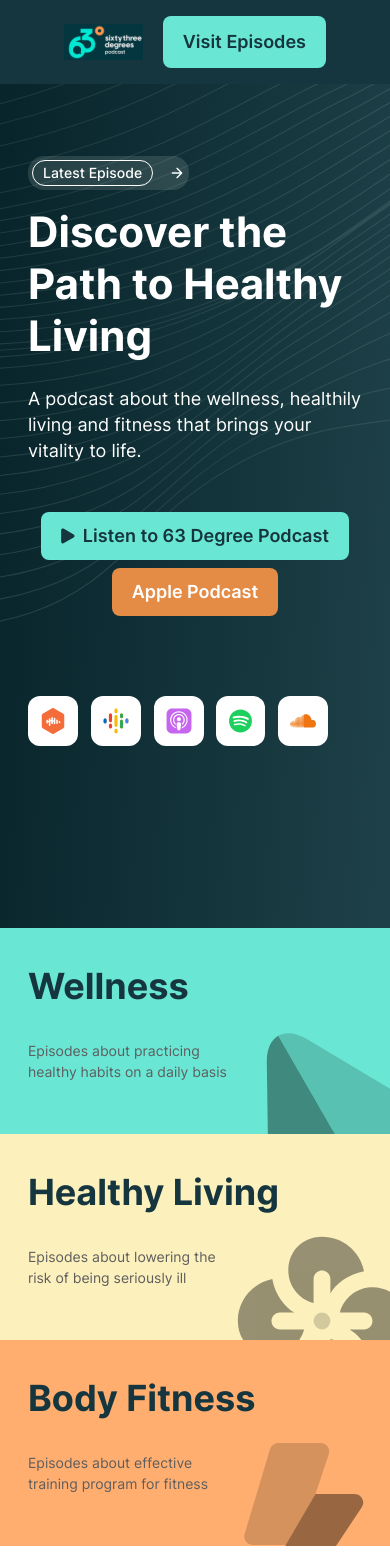
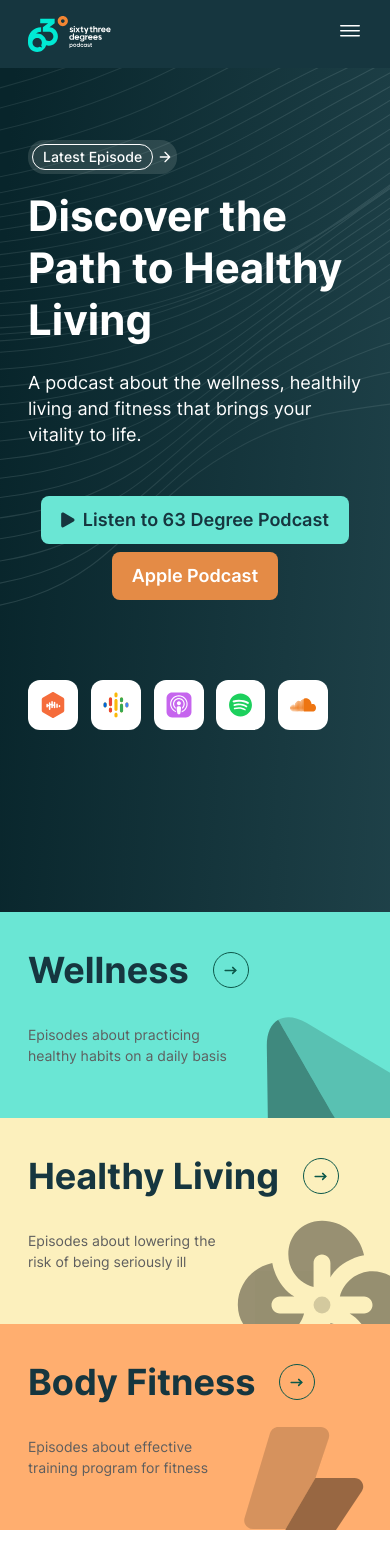
Before and after one commit to Yaasir024/63-degree-podcast, a Vue app: page / in a window 390 px wide. Shown: the top 1568 px of the page. Built offline with nearby package versions, Linux system fonts and the light colour scheme.

Commit message:
/responsivensess

```diff
--- a/src/components/home/Hero.vue
+++ b/src/components/home/Hero.vue
@@ -4,10 +4,10 @@
             <a href="#" class="inline-block">
                 <div class="flex items-center rounded-2xl bg-[#f0f4ed21] p-[4px]">
                     <button
-                        class="border border-white rounded-2xl px-[10px] py-[2px] text-[14px] leading-[20px] font-medium text-white mr-[12px]">Latest
+                        class="border border-white rounded-2xl px-[10px] py-[2px] text-[14px] leading-[20px] font-medium text-white xs:mr-[12px]">Latest
                         Episode</button>
                     <div class="flex items-center">
-                        <span class="text-[14px] leading-[20px] font-medium text-white hidden xs:bloxk">EP01 - Intro to Healthy
+                        <span class="text-[14px] leading-[20px] font-medium text-white hidden xs:block">EP01 - Intro to Healthy
                             Living</span>
                         <svg class="ml-1" width="16" height="16" viewBox="0 0 16 16" fill="none"
                             xmlns="http://www.w3.org/2000/svg">
--- a/src/components/home/Topics.vue
+++ b/src/components/home/Topics.vue
@@ -1,11 +1,37 @@
 <template>
     <section class="flex flex-wrap">
-        <div class="bg-63-light-green pt-[34px] px-[28px] xs:px-[48px] pb-[52px] relative flex-full md:flex-50% lg:flex-33.33%">
+        <div
+            class="bg-63-light-green pt-[34px] px-[28px] xs:px-[48px] pb-[52px] relative flex-full md:flex-50% lg:flex-33.33%">
             <div class="">
                 <div class="flex items-center">
                     <h3 class="text-[36px] leading-[48px] font-bold text-63-dark-green">
                         Wellness
                     </h3>
+                    <svg class="ml-[24px]" width="36" height="36" viewBox="0 0 36 36" fill="none"
+                        xmlns="http://www.w3.org/2000/svg">
+                        <g clip-path="url(#clip0_23_56648)">
+                            <circle cx="18" cy="18" r="17.5" stroke="#0C584A" />
+                            <g clip-path="url(#clip1_23_56648)">
+                                <path fill-rule="evenodd" clip-rule="evenodd"
+                                    d="M11.4001 18.4C11.4001 17.9858 11.7359 17.65 12.1501 17.65H22.6501C23.0644 17.65 23.4001 17.9858 23.4001 18.4C23.4001 18.8142 23.0644 19.15 22.6501 19.15H12.1501C11.7359 19.15 11.4001 18.8142 11.4001 18.4Z"
+                                    fill="#0C584A" />
+                                <path fill-rule="evenodd" clip-rule="evenodd"
+                                    d="M23.1805 17.8697C23.4734 18.1626 23.4734 18.6375 23.1805 18.9304L20.1805 21.9304C19.8876 22.2232 19.4127 22.2232 19.1198 21.9304C18.8269 21.6375 18.8269 21.1626 19.1198 20.8697L22.1198 17.8697C22.4127 17.5768 22.8876 17.5768 23.1805 17.8697Z"
+                                    fill="#0C584A" />
+                                <path fill-rule="evenodd" clip-rule="evenodd"
+                                    d="M19.1198 14.8697C19.4127 14.5768 19.8876 14.5768 20.1805 14.8697L23.1805 17.8697C23.4734 18.1626 23.4734 18.6375 23.1805 18.9304C22.8876 19.2232 22.4127 19.2232 22.1198 18.9304L19.1198 15.9304C18.8269 15.6375 18.8269 15.1626 19.1198 14.8697Z"
+                                    fill="#0C584A" />
+                            </g>
+                        </g>
+                        <defs>
+                            <clipPath id="clip0_23_56648">
+                                <rect width="36" height="36" fill="white" />
+                            </clipPath>
+                            <clipPath id="clip1_23_56648">
+                                <rect width="18" height="18" fill="white" transform="translate(8.40039 9.40002)" />
+                            </clipPath>
+                        </defs>
+                    </svg>
                 </div>
                 <p class="mt-[30px] text-[14px] leading-[21px] max-w-[215px] text-[#5E5E5E]">
                     Episodes about practicing healthy habits on a daily basis
@@ -29,6 +55,31 @@
                     <h3 class="text-[36px] leading-[48px] font-bold text-63-dark-green">
                         Healthy Living
                     </h3>
+                    <svg class="ml-[24px]" width="36" height="36" viewBox="0 0 36 36" fill="none"
+                        xmlns="http://www.w3.org/2000/svg">
+                        <g clip-path="url(#clip0_23_56648)">
+                            <circle cx="18" cy="18" r="17.5" stroke="#0C584A" />
+                            <g clip-path="url(#clip1_23_56648)">
+                                <path fill-rule="evenodd" clip-rule="evenodd"
+                                    d="M11.4001 18.4C11.4001 17.9858 11.7359 17.65 12.1501 17.65H22.6501C23.0644 17.65 23.4001 17.9858 23.4001 18.4C23.4001 18.8142 23.0644 19.15 22.6501 19.15H12.1501C11.7359 19.15 11.4001 18.8142 11.4001 18.4Z"
+                                    fill="#0C584A" />
+                                <path fill-rule="evenodd" clip-rule="evenodd"
+                                    d="M23.1805 17.8697C23.4734 18.1626 23.4734 18.6375 23.1805 18.9304L20.1805 21.9304C19.8876 22.2232 19.4127 22.2232 19.1198 21.9304C18.8269 21.6375 18.8269 21.1626 19.1198 20.8697L22.1198 17.8697C22.4127 17.5768 22.8876 17.5768 23.1805 17.8697Z"
+                                    fill="#0C584A" />
+                                <path fill-rule="evenodd" clip-rule="evenodd"
+                                    d="M19.1198 14.8697C19.4127 14.5768 19.8876 14.5768 20.1805 14.8697L23.1805 17.8697C23.4734 18.1626 23.4734 18.6375 23.1805 18.9304C22.8876 19.2232 22.4127 19.2232 22.1198 18.9304L19.1198 15.9304C18.8269 15.6375 18.8269 15.1626 19.1198 14.8697Z"
+                                    fill="#0C584A" />
+                            </g>
+                        </g>
+                        <defs>
+                            <clipPath id="clip0_23_56648">
+                                <rect width="36" height="36" fill="white" />
+                            </clipPath>
+                            <clipPath id="clip1_23_56648">
+                                <rect width="18" height="18" fill="white" transform="translate(8.40039 9.40002)" />
+                            </clipPath>
+                        </defs>
+                    </svg>
                 </div>
                 <p class="mt-[30px] text-[14px] leading-[21px] max-w-[215px] text-[#5E5E5E]">
                     Episodes about lowering the risk of being seriously ill
@@ -50,6 +101,31 @@
                     <h3 class="text-[36px] leading-[48px] font-bold text-63-dark-green">
                         Body Fitness
                     </h3>
+                    <svg class="ml-[24px]" width="36" height="36" viewBox="0 0 36 36" fill="none"
+                        xmlns="http://www.w3.org/2000/svg">
+                        <g clip-path="url(#clip0_23_56648)">
+                            <circle cx="18" cy="18" r="17.5" stroke="#0C584A" />
+                            <g clip-path="url(#clip1_23_56648)">
+                                <path fill-rule="evenodd" clip-rule="evenodd"
+                                    d="M11.4001 18.4C11.4001 17.9858 11.7359 17.65 12.1501 17.65H22.6501C23.0644 17.65 23.4001 17.9858 23.4001 18.4C23.4001 18.8142 23.0644 19.15 22.6501 19.15H12.1501C11.7359 19.15 11.4001 18.8142 11.4001 18.4Z"
+                                    fill="#0C584A" />
+                                <path fill-rule="evenodd" clip-rule="evenodd"
+                                    d="M23.1805 17.8697C23.4734 18.1626 23.4734 18.6375 23.1805 18.9304L20.1805 21.9304C19.8876 22.2232 19.4127 22.2232 19.1198 21.9304C18.8269 21.6375 18.8269 21.1626 19.1198 20.8697L22.1198 17.8697C22.4127 17.5768 22.8876 17.5768 23.1805 17.8697Z"
+                                    fill="#0C584A" />
+                                <path fill-rule="evenodd" clip-rule="evenodd"
+                                    d="M19.1198 14.8697C19.4127 14.5768 19.8876 14.5768 20.1805 14.8697L23.1805 17.8697C23.4734 18.1626 23.4734 18.6375 23.1805 18.9304C22.8876 19.2232 22.4127 19.2232 22.1198 18.9304L19.1198 15.9304C18.8269 15.6375 18.8269 15.1626 19.1198 14.8697Z"
+                                    fill="#0C584A" />
+                            </g>
+                        </g>
+                        <defs>
+                            <clipPath id="clip0_23_56648">
+                                <rect width="36" height="36" fill="white" />
+                            </clipPath>
+                            <clipPath id="clip1_23_56648">
+                                <rect width="18" height="18" fill="white" transform="translate(8.40039 9.40002)" />
+                            </clipPath>
+                        </defs>
+                    </svg>
                 </div>
                 <p class="mt-[30px] text-[14px] leading-[21px] max-w-[215px] text-[#5E5E5E]">
                     Episodes about effective training program for fitness
@@ -64,7 +140,8 @@
                     <path
                         d="M77.2931 17C73.5367 17 70.1373 19.5159 69.058 23.1114L43.562 108.111C41.9303 113.56 46.1031 119 51.7972 119H84.7294L114.475 68L127.758 28.1604C129.585 22.6524 125.591 17 119.786 17C114.475 17 82.6047 17 77.2931 17Z"
                         fill="black" fill-opacity="0.4" />
-            </g>
-        </svg>
-    </div>
-</section></template>
+                </g>
+            </svg>
+        </div>
+    </section>
+</template>
--- a/src/components/navigation/Footer.vue
+++ b/src/components/navigation/Footer.vue
@@ -1,5 +1,5 @@
 <template>
-    <footer class="bg-63-dark-green px-[42px] md:px-[64px] xl:px-[112px] pt-[64px] pb-[48px]">
+    <footer class="bg-63-dark-green  px-[28px] xs:px-[42px] md:px-[64px] xl:px-[96px]  2xl:px-[112px] pt-[64px] pb-[48px]">
         <div class="">
             <RouterLink to="/">
                 <img src="/logo.svg" alt="" class="">
--- a/src/components/navigation/Header.vue
+++ b/src/components/navigation/Header.vue
@@ -1,5 +1,5 @@
 <template>
-    <header class="bg-63-dark-green py-[16px] px-[64px] lg:px-[112px]">
+    <header class="bg-63-dark-green py-[16px] px-[28px] xs:px-[42px] md:px-[64px] xl:px-[96px]  2xl:px-[112px] ">
         <div class="flex items-center justify-between">
             <div class="flex items-center">
                 <RouterLink to="/">
@@ -26,13 +26,20 @@
                             <RouterLink to="/" class="font-medium">Blog</RouterLink>
                         </li>
                         <li class=" text-[16px] leading-[24px]">
-                            <RouterLink to="/" class="font-medium">Contact</RouterLink>
+                            <RouterLink to="/contact" class="font-medium">Contact</RouterLink>
                         </li>
                     </ul>
                 </nav>
             </div>
             <div class="">
-                <button class="bg-63-light-green text-63-dark-green rounded-lg px-[20px] py-[12px] text-[18px] leading-[28px] font-semibold">Visit Episodes</button>
+                <RouterLink to="/episodes" class="hidden md:block">
+                    <button class="bg-63-light-green text-63-dark-green rounded-lg px-[20px] py-[12px] text-[18px] leading-[28px] font-semibold">Visit Episodes</button>
+                </RouterLink>
+                <div class="relative block md:hidden">
+                    <button class="text-white">
+                        <svg height="24" width="24" fill="currentColor" clip-rule="evenodd" fill-rule="evenodd" stroke-linejoin="round" stroke-miterlimit="2" viewBox="0 0 24 24" xmlns="http://www.w3.org/2000/svg"><path d="m22 16.75c0-.414-.336-.75-.75-.75h-18.5c-.414 0-.75.336-.75.75s.336.75.75.75h18.5c.414 0 .75-.336.75-.75zm0-5c0-.414-.336-.75-.75-.75h-18.5c-.414 0-.75.336-.75.75s.336.75.75.75h18.5c.414 0 .75-.336.75-.75zm0-5c0-.414-.336-.75-.75-.75h-18.5c-.414 0-.75.336-.75.75s.336.75.75.75h18.5c.414 0 .75-.336.75-.75z" fill-rule="nonzero"/></svg>
+                    </button>
+                </div>
             </div>
         </div>
     </header>
--- a/src/router/index.js
+++ b/src/router/index.js
@@ -18,8 +18,8 @@ const router = createRouter({
       component: () => import('../views/AboutView.vue')
     },
     {
-      path: '/all-episodes',
-      name: 'all-episodes',
+      path: '/episodes',
+      name: 'episodes',
       // route level code-splitting
       // this generates a separate chunk (About.[hash].js) for this route
       // which is lazy-loaded when the route is visited.
```
Also changed, not shown: public/logo.svg, src/components/home/arrow-right.svg (deleted).
